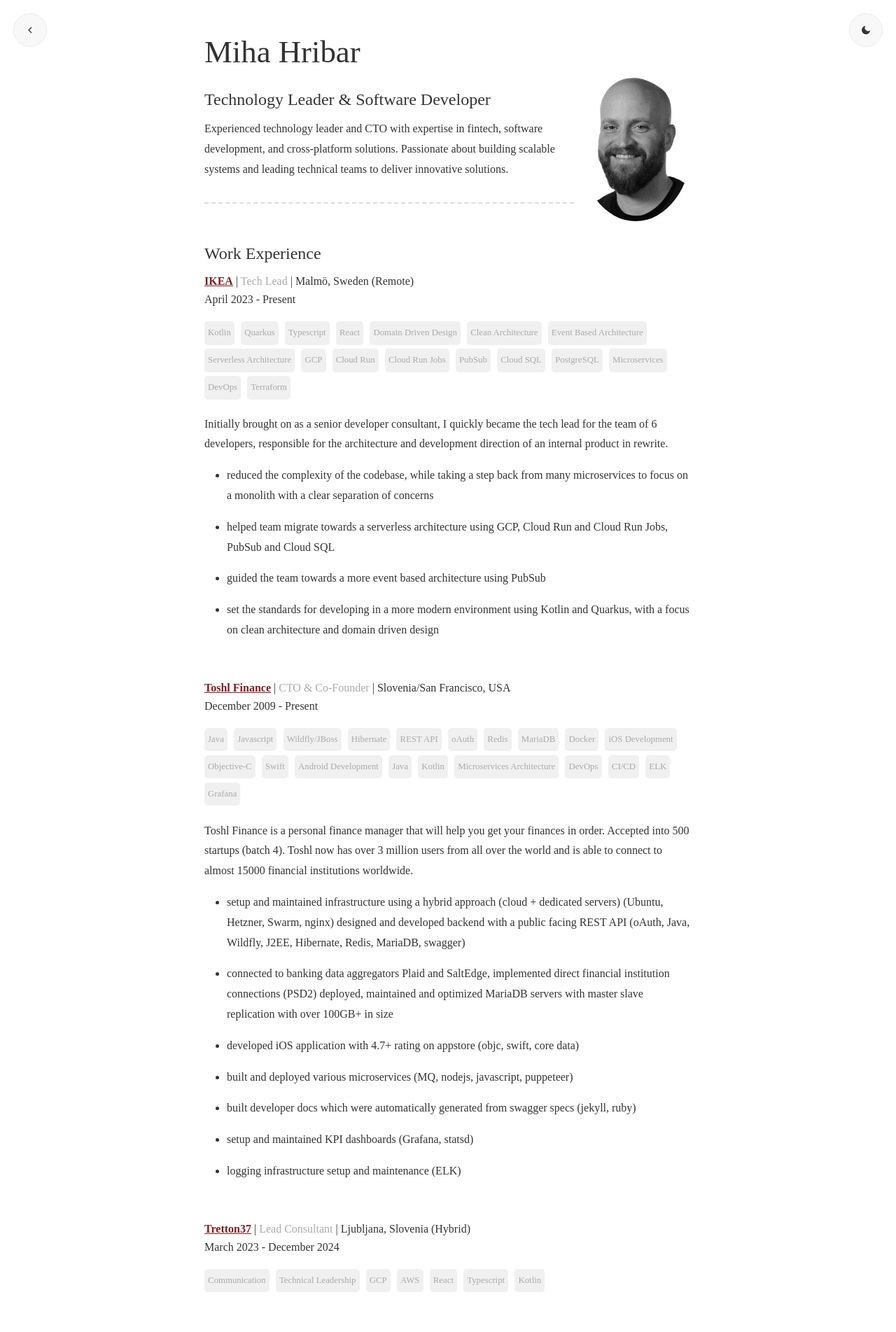
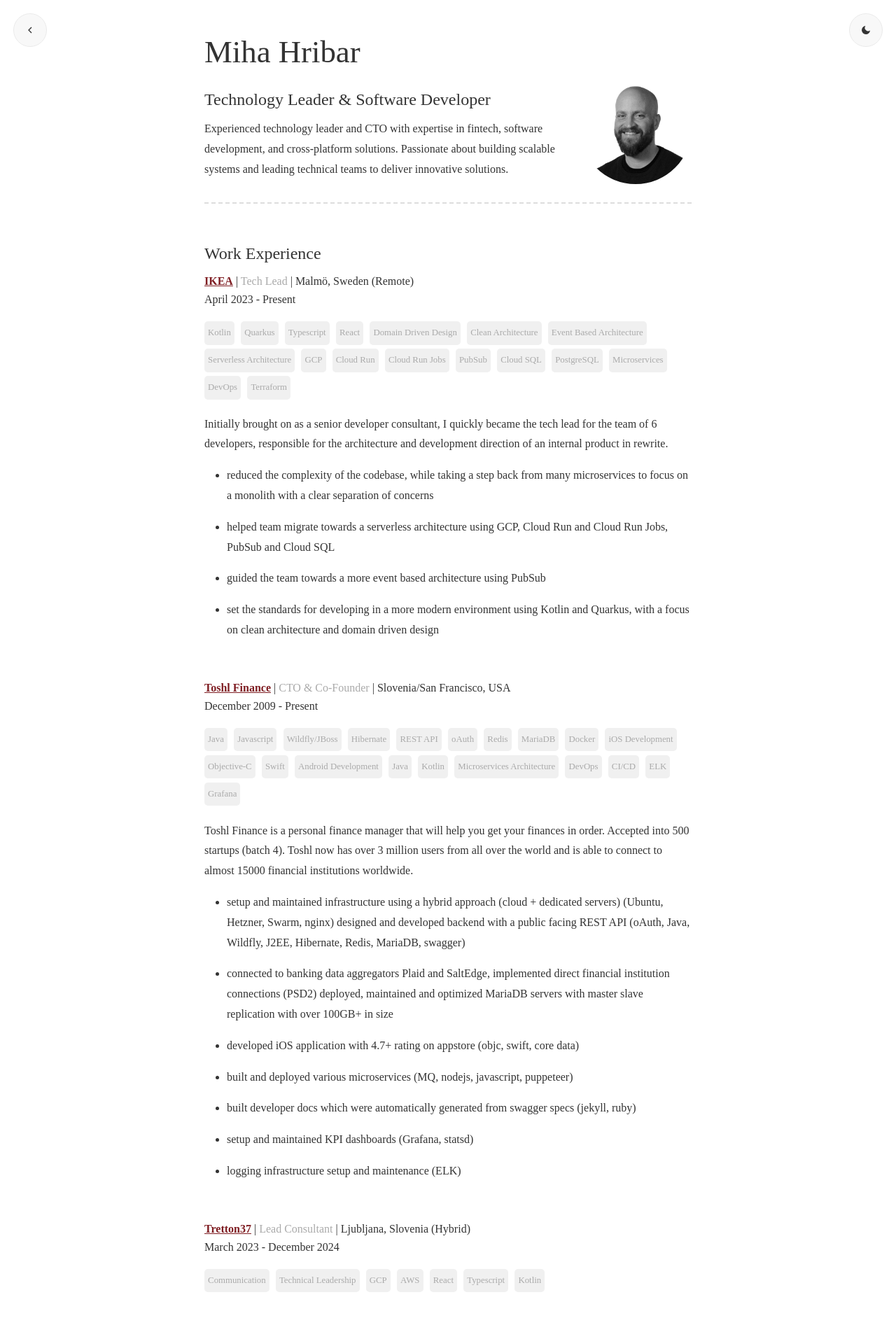
Before and after one commit to mihahribar/mihahribar.github.io, a Jekyll site: the page built from cv.html, in a window 1280 px wide. Shown: the top 1903 px of the page at 70% size. Built offline with Jekyll 4.4.1, drawn with Linux system fonts in a browser that asks for light colours.

Commit message:
fixed CV image

```diff
--- a/_layouts/default.html
+++ b/_layouts/default.html
@@ -33,7 +33,7 @@
 <body>
 
 {% unless page.url == '/' %}
-<button id="back-button" class="back-button" onclick="history.back()" aria-label="Go back"><svg width="16" height="16" viewBox="0 0 24 24" fill="none" stroke="currentColor" stroke-width="2"><path d="m15 18-6-6 6-6"/></svg></button>
+<button id="back-button" class="back-button" onclick="location.href='/'" aria-label="Go back"><svg width="16" height="16" viewBox="0 0 24 24" fill="none" stroke="currentColor" stroke-width="2"><path d="m15 18-6-6 6-6"/></svg></button>
 {% endunless %}
 
 <button id="theme-toggle" class="theme-toggle" aria-label="Toggle dark mode"><svg width="16" height="16" viewBox="0 0 24 24" fill="currentColor"><path d="M21 12.79A9 9 0 1 1 11.21 3 7 7 0 0 0 21 12.79z"/></svg></button>
--- a/css/default.css
+++ b/css/default.css
@@ -353,6 +353,8 @@
   padding: 0;
   margin: 0 0 0.5em 0.5em;
   border-radius: 50%;
+  aspect-ratio: 1;
+  object-fit: cover;
 }
 #about h1,
 #projects h1 {
@@ -409,6 +411,7 @@
   #about img,
   #cv img {
     width: 6em;
+    height: 6em;
   }
   .longlist {
     column-count: 1;
@@ -420,6 +423,7 @@
   #about img,
   #cv img {
     width: 10em;
+    height: 10em;
   }
   .longlist {
     column-count: 2;
--- a/less/default.less
+++ b/less/default.less
@@ -271,6 +271,8 @@
   padding: 0;
   margin: 0 0 0.5em 0.5em;
   border-radius: 50%;
+  aspect-ratio: 1;
+  object-fit: cover;
 }
 
 #about h1, #projects h1 {
@@ -331,6 +333,7 @@
 @media screen and (min-width: 20em) {
   #about img, #cv img {
     width: 6em;
+    height: 6em;
   }
 
   .longlist {
@@ -342,6 +345,7 @@
 @media screen and (min-width: 28.75em) {
   #about img, #cv img {
     width: 10em;
+    height: 10em;
   }
 
   .longlist {
```
Also changed, not shown: images/me-cv.jpg.
